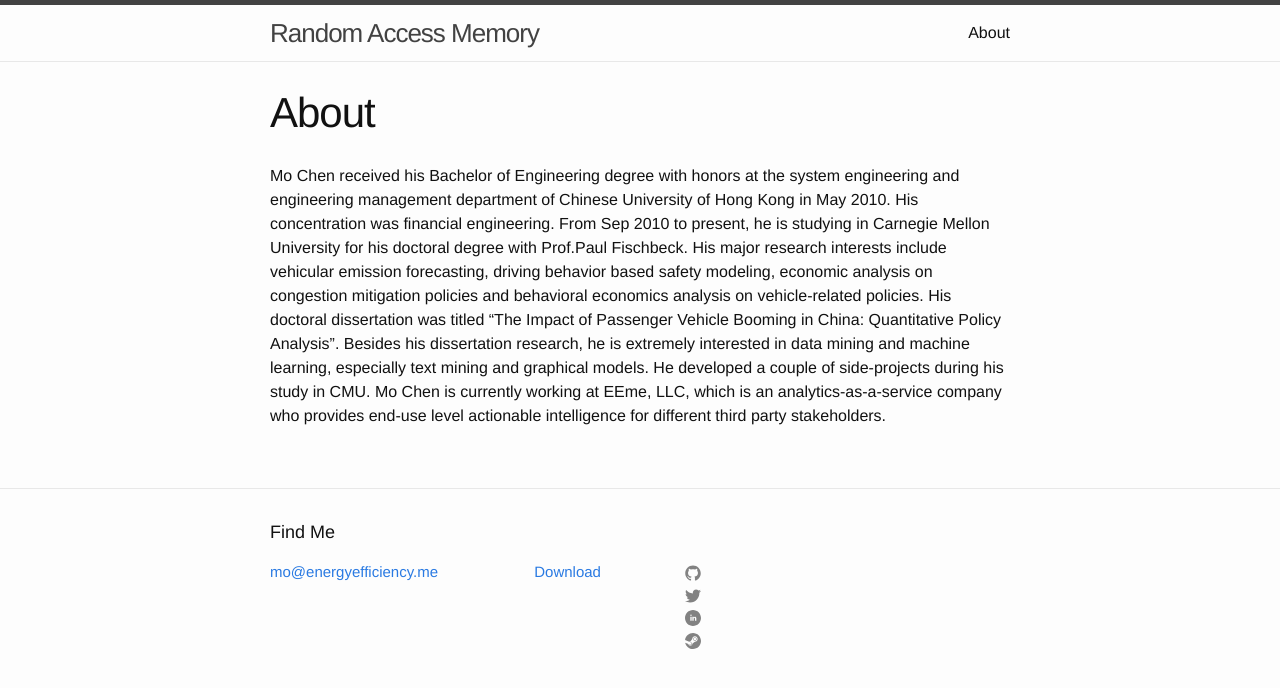
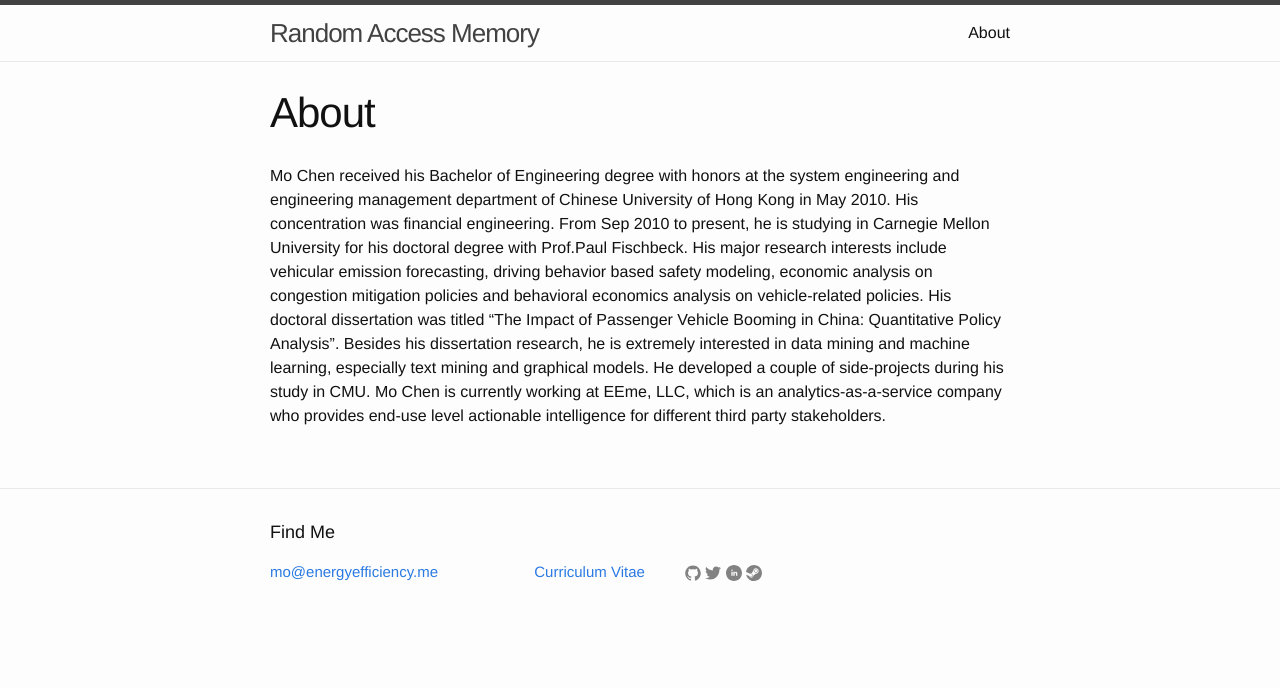
Before and after one commit to HAHAHANIBAL/HAHAHANIBAL.github.io, a Jekyll site: the page built from about.md, in a window 1280 px wide. Shown: the top 688 px of the page. Built offline with Jekyll 4.4.1, drawn with Linux system fonts in a browser that asks for light colours.

Commit message:
Update footer.html

```diff
--- a/_includes/footer.html
+++ b/_includes/footer.html
@@ -13,7 +13,7 @@
       </div>
 
       <div class="footer-col footer-col-2">
-        <a href="http://example.com/files/myfile.pdf" target="_blank">Download</a>
+        <a href="http://example.com/files/myfile.pdf" target="_blank">Curriculum Vitae</a>
       </div>
 
       <div class="footer-col footer-col-3">
@@ -21,29 +21,29 @@
           {% if site.github_username %}
           <li>
             {% include icon-github.html %}
-          </li>
+
           {% endif %}
 
           {% if site.twitter_username %}
-          <li>
+
             {% include icon-twitter.html %}
-          </li>
+
           {% endif %}
 
           {% if site.linkedin_username %}
-          <li>
+
             {% include icon-linkedin.html %}
-          </li>
+
           {% endif %}
 
           {% if site.steam_username %}
-          <li>
+
             {% include icon-steam.html %}
-          </li>
+
           {% endif %}
 
           {% if site.instagram_username %}
-          <li>
+
             {% include icon-instagram.html %}
           </li>
           {% endif %}
```
